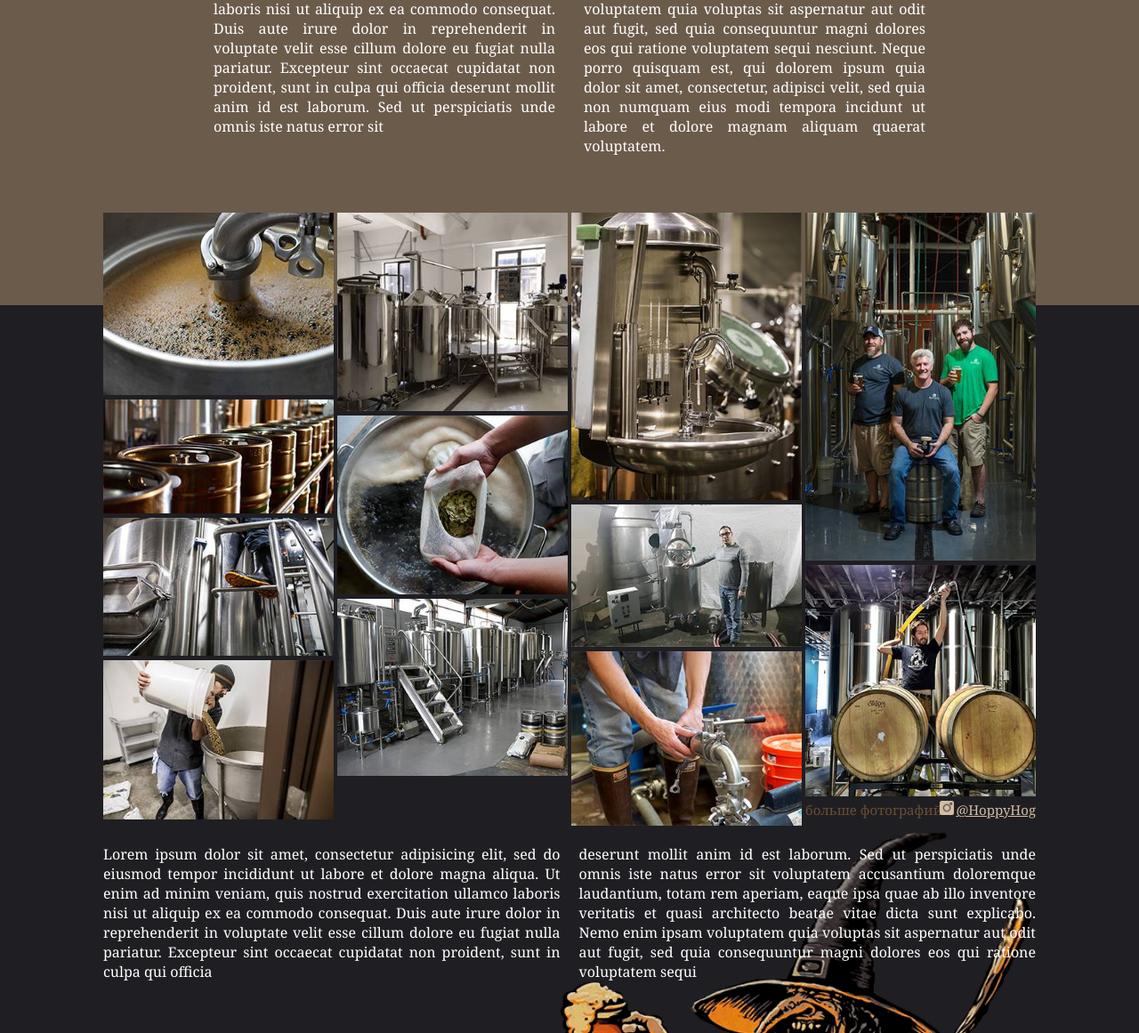
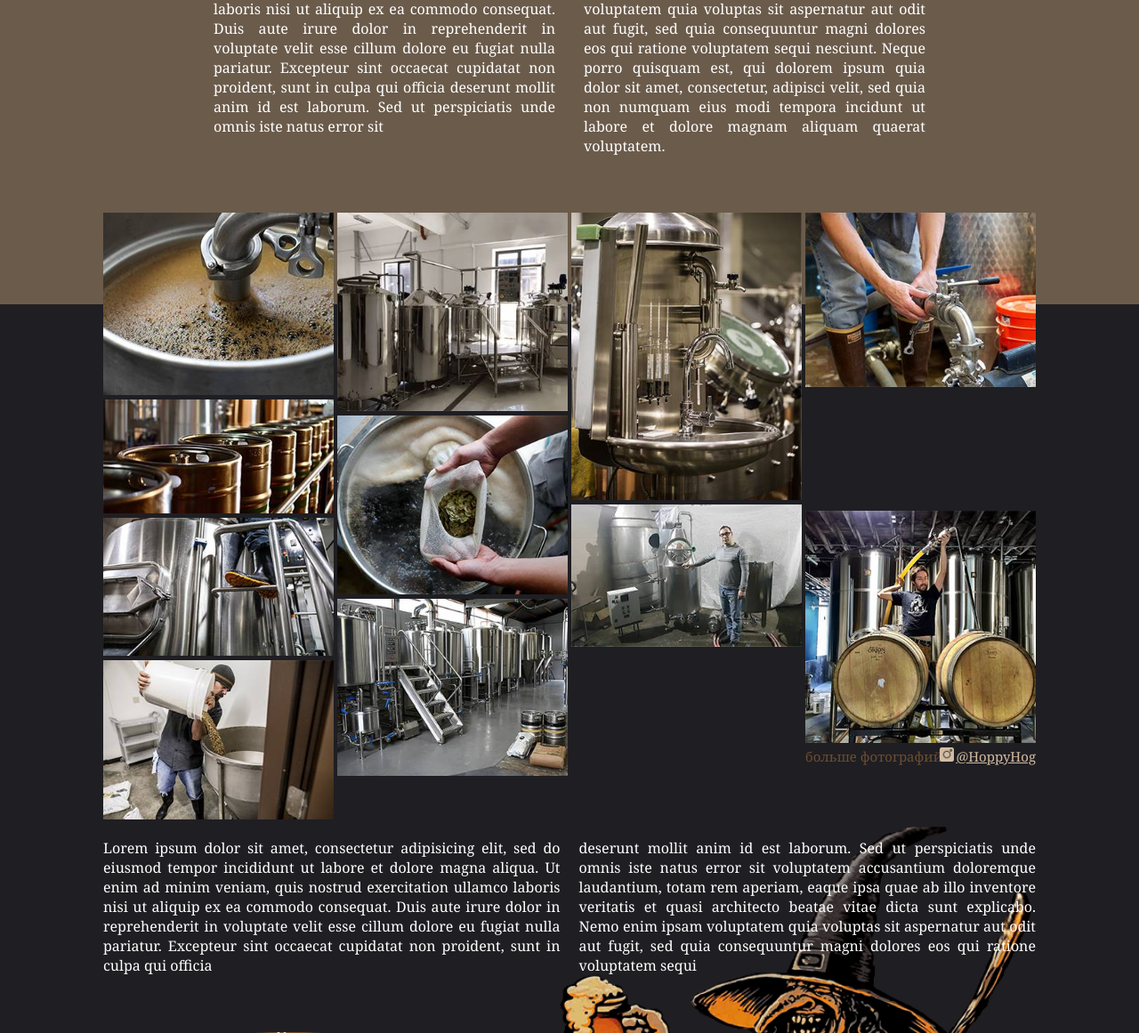
Before and after one commit to ultrinnan/hoppy_hog, a PHP site: page / in a window 1280 px wide. Shown: the part 4521-5682 px from the top of the page at 89% size. Run offline with PHP 8.4, Linux system fonts and the light colour scheme; some web fonts are replaced; grey boxes are pictures that could not be loaded.

Commit message:
gallery with videos done

```diff
--- a/css/main.css
+++ b/css/main.css
@@ -553,7 +553,7 @@
 .gallery {
   column-count: 4;
   column-gap: 4px; }
-  .gallery img {
+  .gallery img, .gallery video {
     width: 100%; }
 
 .insta-link {
--- a/index.html
+++ b/index.html
@@ -266,9 +266,12 @@
                         </a>
                     </div>
                     <div class="gallery-item">
-                        <a href="images/11.jpg" data-fancybox="images">
-                            <img src="images/11.jpg" alt="">
+                        <a href="videos/test.mp4" data-fancybox="images">
+                            <video src="videos/test.mp4"></video>
                         </a>
+<!--                        <a href="images/11.jpg" data-fancybox="images">-->
+<!--                            <img src="images/11.jpg" alt="">-->
+<!--                        </a>-->
                     </div>
                     <div class="gallery-item">
                         <a href="images/12.jpg" data-fancybox="images">
--- a/sass/main.scss
+++ b/sass/main.scss
@@ -374,7 +374,7 @@
 .gallery{
   column-count: 4;
   column-gap: 4px;
-  img{
+  img, video{
     width: 100%;
   }
 }
```
Also changed, not shown: css/main.min.css, 1 other file.
